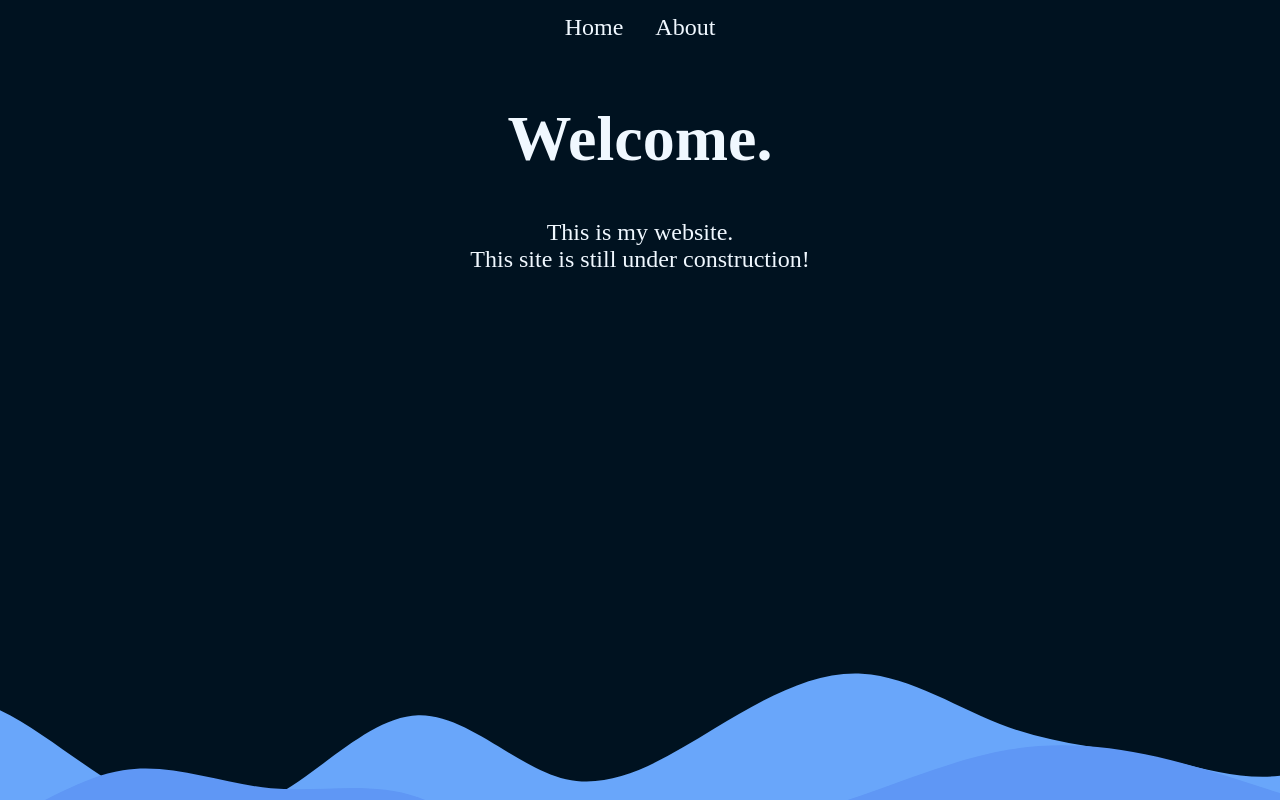
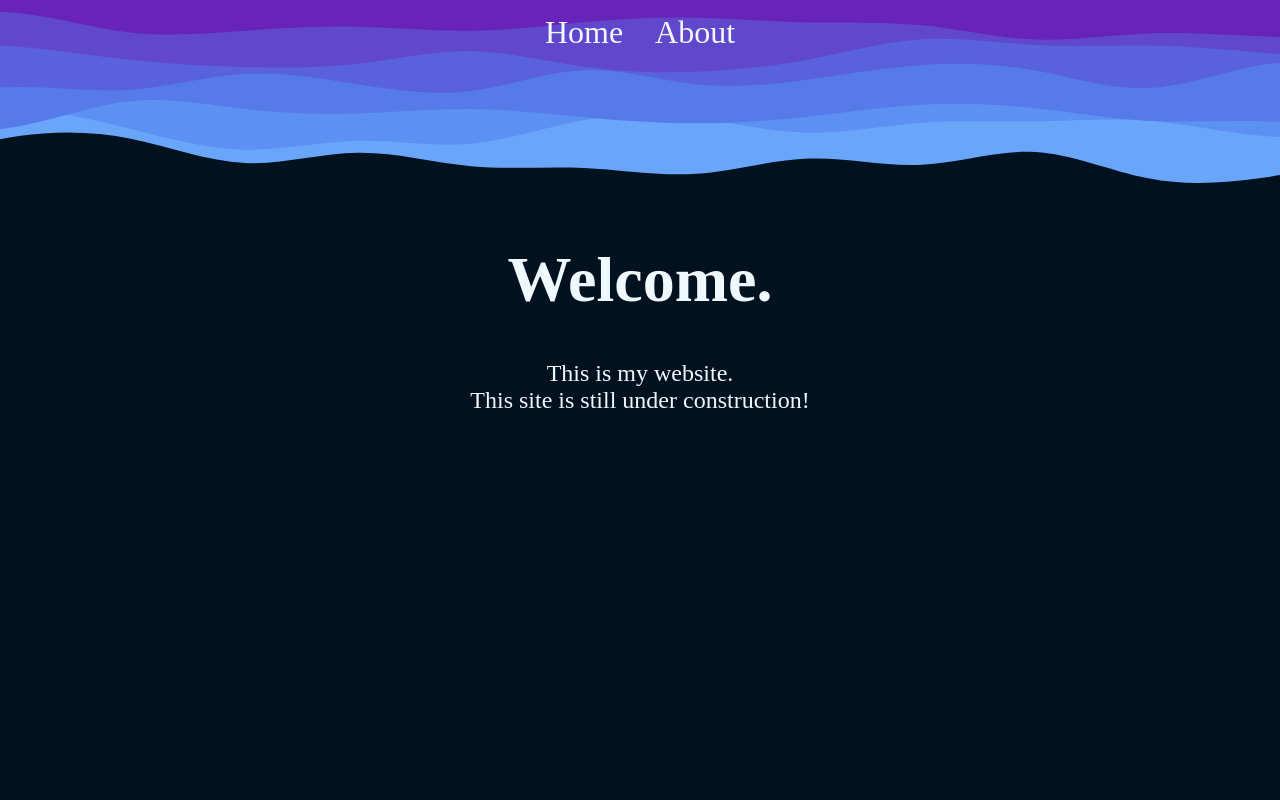
Before and after one commit to jose-few/portfolio, a SvelteKit app: page / in a window 1280 px wide. Shown: the top 800 px of the page. Built offline with nearby package versions, Linux system fonts and the light colour scheme; a web font is replaced by a local one.

Commit message:
Updated the CSS for Navbar

```diff
--- a/src/routes/+layout.svelte
+++ b/src/routes/+layout.svelte
@@ -46,9 +46,14 @@
         background-color: #6824b9;
     }
     :global(h1) {
-       color: aliceblue;
-       text-align: center;
-       font-size:4rem;
+        color: aliceblue;
+        text-align: center;
+        font-size:4rem;
+    }
+    :global(h2) {
+        color: aliceblue;
+        text-align: center;
+        font-size: 3rem;
     }
     :global(.svgCont) {
         overflow-x: hidden;
@@ -65,8 +70,14 @@
         margin: 0;
     }
     .navholder {
+        height: 200px;
         width: 100%;
         text-align: center;
+        background-image: url("../svg/navbar_1.svg");
+        background-position: center;
+        background-size: cover;
+        background-repeat: no-repeat;
+        background-color: #001220;
     }
     .navbar {
         display: inline-block;
@@ -74,7 +85,6 @@
         margin: 0;
         padding: 0;
         overflow: hidden;
-        background-color: #001220;
     }
     li {
         float: left;
@@ -85,6 +95,11 @@
         text-align: center;
         padding: 14px 16px;
         text-decoration: none;
-        font-size: 1.5rem;
+        font-size: 2rem;
+        border-radius: 25px;
+    }
+    li a:hover {
+        backdrop-filter: blur(8px);
+        -webkit-backdrop-filter: blur(8px);
     }
 </style>
```
Also changed, not shown: src/routes/+error.svelte (+12 -1 lines), src/svg/navbar_1.svg (added).
